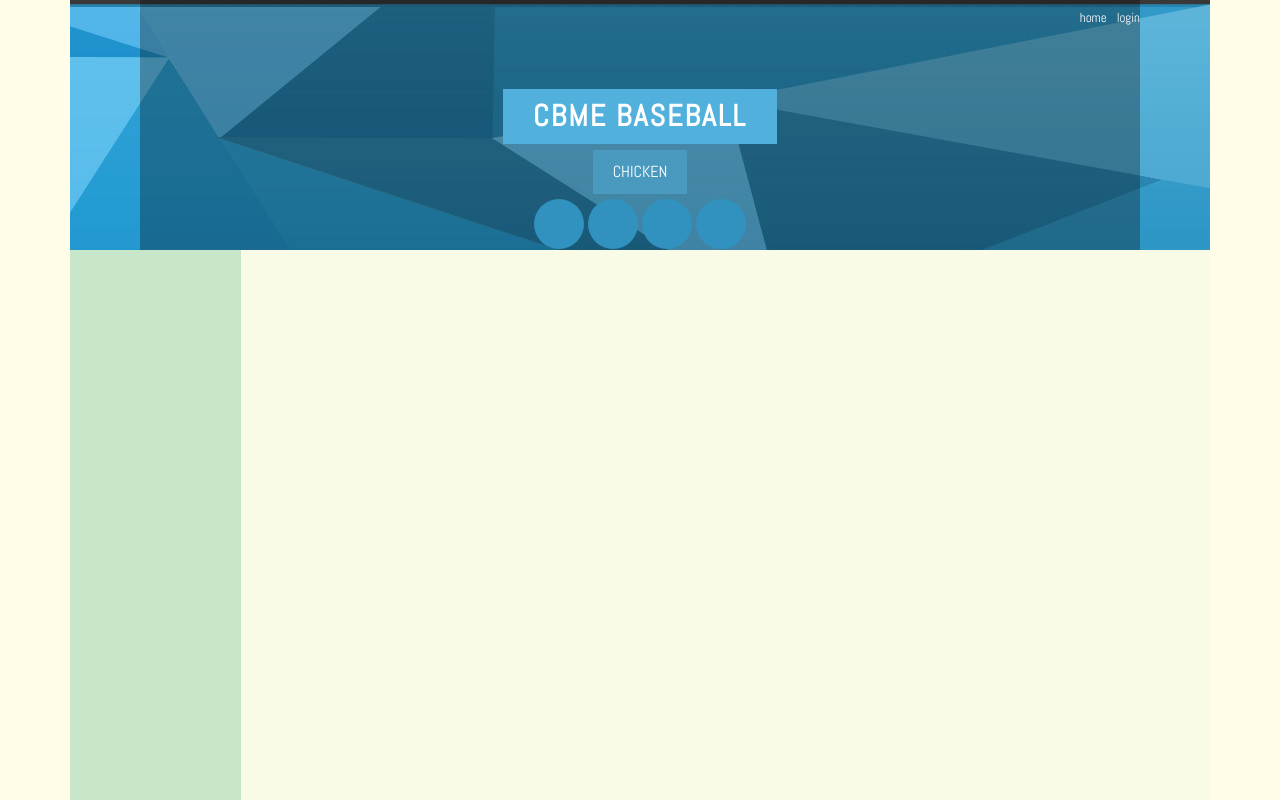
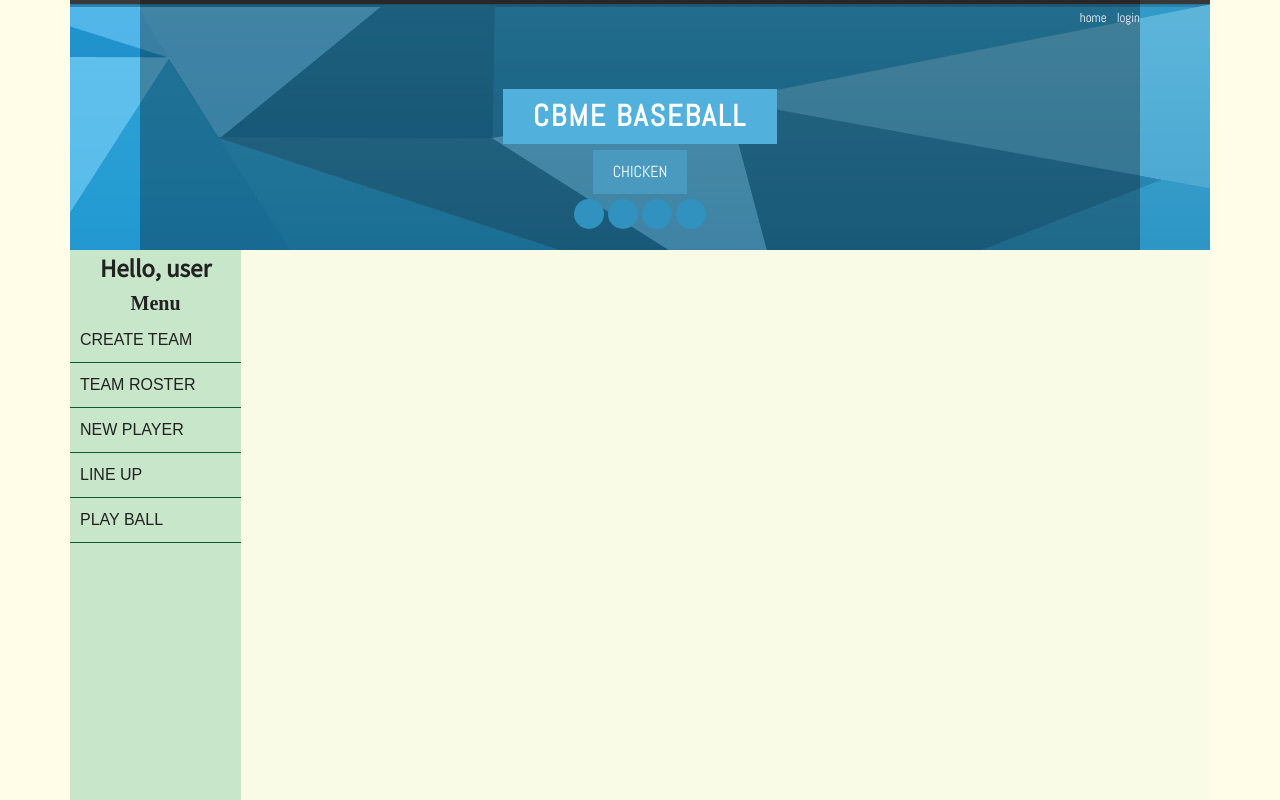
Before and after one commit to hiba02/cme-baseball, a React (Create React App) app in the folder client/: page / in a window 1280 px wide. Shown: the top 800 px of the page. Built offline with nearby package versions, Linux system fonts and the light colour scheme; a web font is replaced by a local one.

Commit message:
initail work of aside menu

```diff
--- a/client/src/App.js
+++ b/client/src/App.js
@@ -7,9 +7,12 @@ import axios from "axios";
 import Login from "./components/Login";
 import Register from "./components/Register";
 import Header from "./components/Header";
+import Nav from "./components/Nav";
 
 function App() {
   const [word, setWord] = useState("");
+  const [userId, setUserId] = useState("");
+  const [userInfo, setUserInfo] = useState(null);
   const test = () => {
     return axios({
       method: "GET",
@@ -34,7 +37,17 @@ function App() {
     }).catch(error => console.log(error));
   };
 
-  function login(email, password) {
+  const getUserInfo = userId => {
+    return axios({
+      method: "GET",
+      url: `/api/users/${userId}`
+    }).then(result => {
+      console.log("App getUserInfo", result.data[0]);
+      setUserInfo(result.data[0]);
+    });
+  };
+
+  const login = (email, password) => {
     console.log("App.js login", email, password);
     return axios({
       method: "POST",
@@ -45,6 +58,8 @@ function App() {
         console.log("App.js login response", response.data.password);
         if (response.data.password === password) {
           console.log("success");
+          setUserId(response.data.id);
+          getUserInfo(response.data.id);
           return response.data;
         } else {
           console.log("fail");
@@ -52,7 +67,7 @@ function App() {
         }
       })
       .catch(error => console.log(error));
-  }
+  };
 
   return (
     <div className="app-body">
@@ -63,7 +78,9 @@ function App() {
           <header>
             <Header />
           </header>
-          <aside></aside>
+          <aside>
+            <Nav userInfo={userInfo} />
+          </aside>
           <section>
             <Switch>
               <Route path="/login">
--- a/client/src/components/Header.scss
+++ b/client/src/components/Header.scss
@@ -72,12 +72,12 @@
 .header_container .header_icon li a {
   background-color: #3192bf;
   border-radius: 50%;
-  width: 50px;
-  height: 50px;
+  width: 30px;
+  height: 30px;
   color: #fff;
   display: inline-block;
-  font-size: 35px;
-  line-height: 50px;
+  font-size: 20px;
+  line-height: 30px;
   transition: all 0.3s ease;
 }
 .header_container .header_icon li a span {
--- /dev/null
+++ b/client/src/components/Nav.js
@@ -0,0 +1,58 @@
+import React from "react";
+import "./Nav.scss";
+// npm install react-router-dom
+import { BrowserRouter as Router, Switch, Route, Link } from "react-router-dom";
+import NewWindow from "react-new-window";
+
+const Nav = props => {
+  console.log("Nav conponent", props.userInfo);
+  let userFirstName = "";
+  if (props.userInfo) {
+    userFirstName = props.userInfo.first_name;
+  } else {
+    userFirstName = "user";
+  }
+
+  return (
+    <article className="Nav_component">
+      <div className="menu">
+        <p class="col_desc">Hello, {userFirstName}</p>
+        <h4 class="col_title">Menu</h4>
+        <ul>
+          <li>
+            <a href="#">
+              Create team{" "}
+              <i class="fa fa-angle-double-right" aria-hidden="true"></i>
+            </a>
+          </li>
+          <li>
+            <a href="#">
+              Team Roster{" "}
+              <i class="fa fa-angle-double-right" aria-hidden="true"></i>
+            </a>
+          </li>
+          <li>
+            <a href="#">
+              New Player{" "}
+              <i class="fa fa-angle-double-right" aria-hidden="true"></i>
+            </a>
+          </li>
+          <li>
+            <a href="#">
+              Line Up{" "}
+              <i class="fa fa-angle-double-right" aria-hidden="true"></i>
+            </a>
+          </li>
+          <li>
+            <a href="#">
+              Play ball{" "}
+              <i class="fa fa-angle-double-right" aria-hidden="true"></i>
+            </a>
+          </li>
+        </ul>
+      </div>
+    </article>
+  );
+};
+
+export default Nav;
--- /dev/null
+++ b/client/src/components/Nav.scss
@@ -0,0 +1,37 @@
+.menu h4 {
+  font-family: "Bungee Inline", cursive;
+  font-weight: bold;
+  font-size: 20px;
+  display: flex;
+  justify-content: center;
+}
+
+.menu p {
+  font-size: 25px;
+  font-weight: bold;
+  font-family: "Source Sans Pro", sans-serif;
+  display: flex;
+  justify-content: center;
+}
+
+.menu li {
+  position: relative;
+}
+.menu li a {
+  font-size: 16px;
+  text-transform: uppercase;
+  color: #212121;
+  border-bottom: 1px solid #105834;
+  padding: 10px;
+  display: block;
+}
+.menu li a i {
+  position: absolute;
+  right: 10px;
+  top: 15px;
+}
+.menu li a:hover {
+  box-shadow: inset 180px 0 0 0 rgba(36, 130, 174, 0.7);
+  color: #fff;
+  background: rgba(36, 130, 174, 0.9);
+}
```
